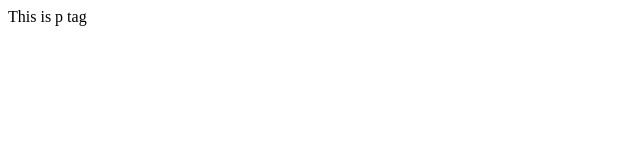
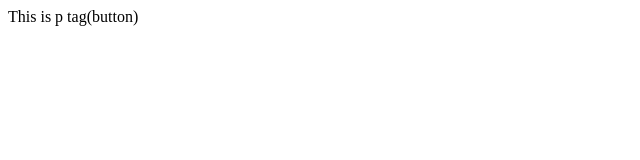
Before and after one commit to saikumar-digi/localrepo, a plain HTML site: page index.html in a window 1280 px wide. Shown: the full height of the page, 0-640 px from the left. Drawn offline with Linux system fonts and the light colour scheme.

```diff
--- a/index.html
+++ b/index.html
@@ -1 +1 @@
-<p>This is p tag</p>
+<p>This is p tag(button)</p>
```
